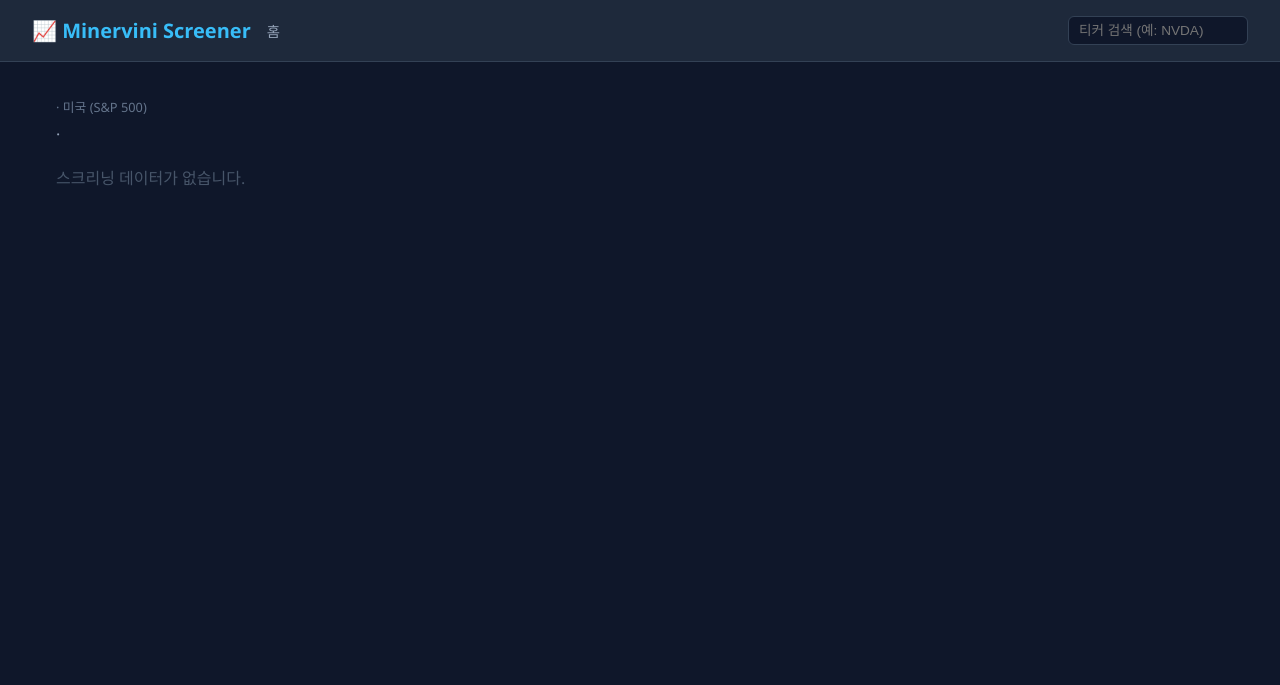
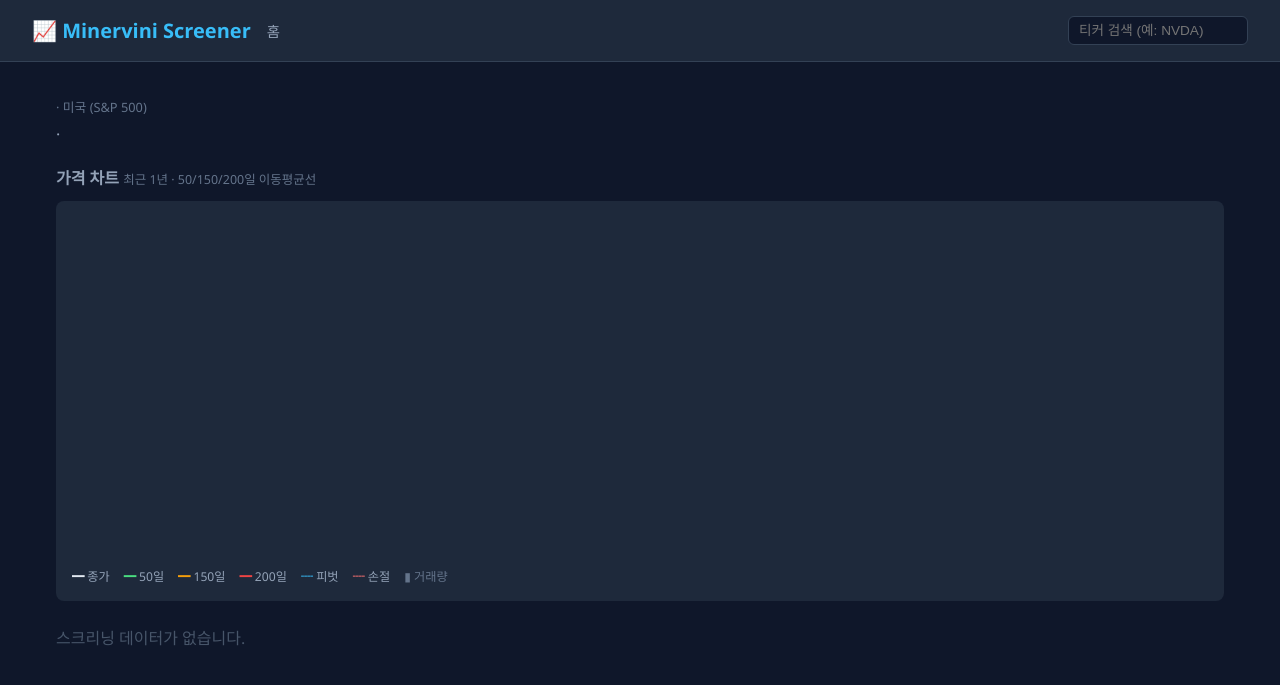
Before and after one commit to RealLight04/minervini-screener, a FastAPI app: template templates/stock.html in a window 1280 px wide. Shown: the top 685 px of the page. Run offline with FastAPI, Linux system fonts and the light colour scheme; the template is opened without the code that fills it, so the values that code supplies are empty; a map, chart or similar area stays blank.

Commit message:
feat: 종목 상세에 가격 차트 추가 (Chart.js)
- /api/chart/{ticker} 엔드포인트: 최근 1년 종가 + 50/150/200일 이동평균선 + 거래량 + 피벗/손절
- 종목 상세 페이지에 차트 영역(시그널 배너 아래) + Chart.js CDN
- 종가/이동평균 라인 + 거래량 막대(하단) + 피벗·손절 점선, 시장별 통화($/₩) 툴팁
- base.html에 scripts 블록 추가

```diff
--- a/app/routes.py
+++ b/app/routes.py
@@ -185,6 +185,64 @@ def trigger_screen(db: Session = Depends(get_db)):
     return {"status": "ok", "passed": passed, "date": str(date.today())}
 
 
+@router.get("/api/chart/{ticker}")
+def chart_data(ticker: str, db: Session = Depends(get_db)):
+    """차트용 시계열: 최근 1년 종가 + 이동평균선(50/150/200) + 거래량 + 피벗/손절."""
+    import pandas as pd
+    from app.models import DailyPrice
+
+    stock = db.query(Stock).filter(Stock.ticker == ticker.upper()).first()
+    if not stock:
+        return {"error": "not found"}
+
+    # 200일선 계산 위해 충분히(약 480거래일) 받아 마지막 250개만 표시
+    rows = (
+        db.query(DailyPrice.date, DailyPrice.close, DailyPrice.volume)
+        .filter(DailyPrice.stock_id == stock.id)
+        .order_by(DailyPrice.date)
+        .all()
+    )
+    if not rows:
+        return {"error": "no data"}
+
+    dates = [r[0].isoformat() for r in rows]
+    close = pd.Series([r[1] for r in rows], dtype=float)
+    volume = [int(r[2]) if r[2] is not None else 0 for r in rows]
+    ma50 = close.rolling(50).mean()
+    ma150 = close.rolling(150).mean()
+    ma200 = close.rolling(200).mean()
+
+    def tail(seq, n=250):
+        return list(seq)[-n:]
+
+    def tail_round(series, n=250):
+        return [None if pd.isna(v) else round(float(v), 2) for v in list(series)[-n:]]
+
+    latest = (
+        db.query(ScreeningResult)
+        .filter(ScreeningResult.stock_id == stock.id)
+        .order_by(ScreeningResult.screen_date.desc())
+        .first()
+    )
+
+    return {
+        "ticker": stock.ticker,
+        "name": stock.name,
+        "market": stock.market or "US",
+        "currency": "$" if (stock.market or "US") == "US" else "₩",
+        "dates": tail(dates),
+        "close": tail_round(close),
+        "ma50": tail_round(ma50),
+        "ma150": tail_round(ma150),
+        "ma200": tail_round(ma200),
+        "volume": tail(volume),
+        "pivot": latest.pivot_price if latest else None,
+        "stop": latest.stop_loss if latest else None,
+        "week52_high": latest.week52_high if latest else None,
+        "week52_low": latest.week52_low if latest else None,
+    }
+
+
 @router.get("/api/stats")
 def stats(db: Session = Depends(get_db)):
     # 인덱스와 동일하게 '데이터가 있는 최신 스크리닝일' 기준 (배포 스냅샷이 과거일 수 있음)
--- a/templates/base.html
+++ b/templates/base.html
@@ -36,5 +36,6 @@
   <div class="container">
     {% block content %}{% endblock %}
   </div>
+  {% block scripts %}{% endblock %}
 </body>
 </html>
--- a/templates/stock.html
+++ b/templates/stock.html
@@ -24,6 +24,21 @@
   <p style="color:#cbd5e1; font-size:0.88rem; margin-top:8px;">{{ result.signal_reason }}</p>
 </div>
 {% endif %}
+
+<!-- 가격 차트 -->
+<h3 style="font-size:1rem; font-weight:600; margin-bottom:12px; color:#94a3b8;">가격 차트 <span style="font-weight:400; font-size:0.78rem; color:#64748b;">최근 1년 · 50/150/200일 이동평균선</span></h3>
+<div style="background:#1e293b; border-radius:8px; padding:16px; margin-bottom:24px;">
+  <div style="height:340px; position:relative;"><canvas id="priceChart"></canvas></div>
+  <div style="display:flex; gap:14px; flex-wrap:wrap; margin-top:10px; font-size:0.76rem; color:#94a3b8;">
+    <span><span style="color:#e2e8f0; font-weight:700;">━</span> 종가</span>
+    <span><span style="color:#4ade80; font-weight:700;">━</span> 50일</span>
+    <span><span style="color:#f59e0b; font-weight:700;">━</span> 150일</span>
+    <span><span style="color:#ef4444; font-weight:700;">━</span> 200일</span>
+    <span><span style="color:#38bdf8; font-weight:700;">┈</span> 피벗</span>
+    <span><span style="color:#f87171; font-weight:700;">┈</span> 손절</span>
+    <span style="color:#64748b;">▮ 거래량</span>
+  </div>
+</div>
 
 {% if trade_plan %}
 {% set tp = trade_plan %}
@@ -230,3 +245,47 @@
 <p style="color:#475569;">스크리닝 데이터가 없습니다.</p>
 {% endif %}
 {% endblock %}
+
+{% block scripts %}
+<script src="https://cdn.jsdelivr.net/npm/chart.js@4.4.1/dist/chart.umd.min.js"></script>
+<script>
+fetch('/api/chart/{{ stock.ticker }}')
+  .then(function (r) { return r.json(); })
+  .then(function (d) {
+    if (!d || d.error || !d.dates) return;
+    var cur = d.currency || '$';
+    var flat = function (v) { return d.dates.map(function () { return v; }); };
+    var maxVol = Math.max.apply(null, d.volume.length ? d.volume : [1]);
+    var money = function (v) {
+      if (v == null) return '-';
+      return cur + Number(v).toLocaleString(undefined, { maximumFractionDigits: cur === '₩' ? 0 : 2 });
+    };
+    var datasets = [
+      { label: '종가', data: d.close, borderColor: '#e2e8f0', borderWidth: 1.6, pointRadius: 0, tension: 0, yAxisID: 'y' },
+      { label: '50일', data: d.ma50, borderColor: '#4ade80', borderWidth: 1, pointRadius: 0, yAxisID: 'y' },
+      { label: '150일', data: d.ma150, borderColor: '#f59e0b', borderWidth: 1, pointRadius: 0, yAxisID: 'y' },
+      { label: '200일', data: d.ma200, borderColor: '#ef4444', borderWidth: 1, pointRadius: 0, yAxisID: 'y' },
+      { type: 'bar', label: '거래량', data: d.volume, backgroundColor: 'rgba(100,116,139,0.35)', yAxisID: 'yVol', order: 20 }
+    ];
+    if (d.pivot) datasets.push({ label: '피벗', data: flat(d.pivot), borderColor: '#38bdf8', borderWidth: 1, borderDash: [5, 4], pointRadius: 0, yAxisID: 'y' });
+    if (d.stop) datasets.push({ label: '손절', data: flat(d.stop), borderColor: '#f87171', borderWidth: 1, borderDash: [3, 4], pointRadius: 0, yAxisID: 'y' });
+    new Chart(document.getElementById('priceChart'), {
+      type: 'line',
+      data: { labels: d.dates, datasets: datasets },
+      options: {
+        responsive: true, maintainAspectRatio: false, animation: false,
+        interaction: { intersect: false, mode: 'index' },
+        plugins: {
+          legend: { display: false },
+          tooltip: { callbacks: { label: function (c) { return c.dataset.label + ': ' + (c.parsed.y == null ? '-' : money(c.parsed.y)); } } }
+        },
+        scales: {
+          x: { ticks: { color: '#64748b', maxTicksLimit: 8, maxRotation: 0 }, grid: { color: '#1e293b' } },
+          y: { position: 'right', ticks: { color: '#94a3b8', callback: function (v) { return money(v); } }, grid: { color: '#1e293b' } },
+          yVol: { position: 'left', display: false, max: maxVol * 4, grid: { display: false } }
+        }
+      }
+    });
+  });
+</script>
+{% endblock %}
```
